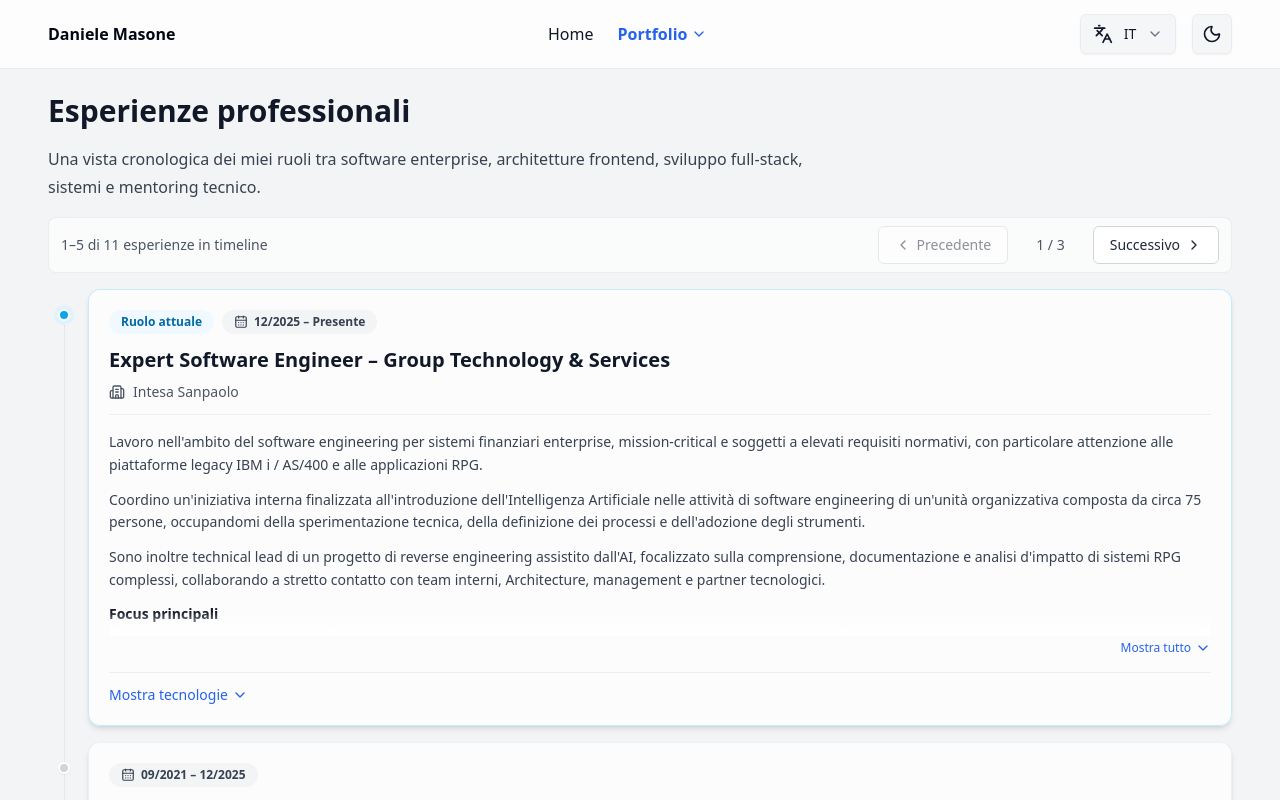
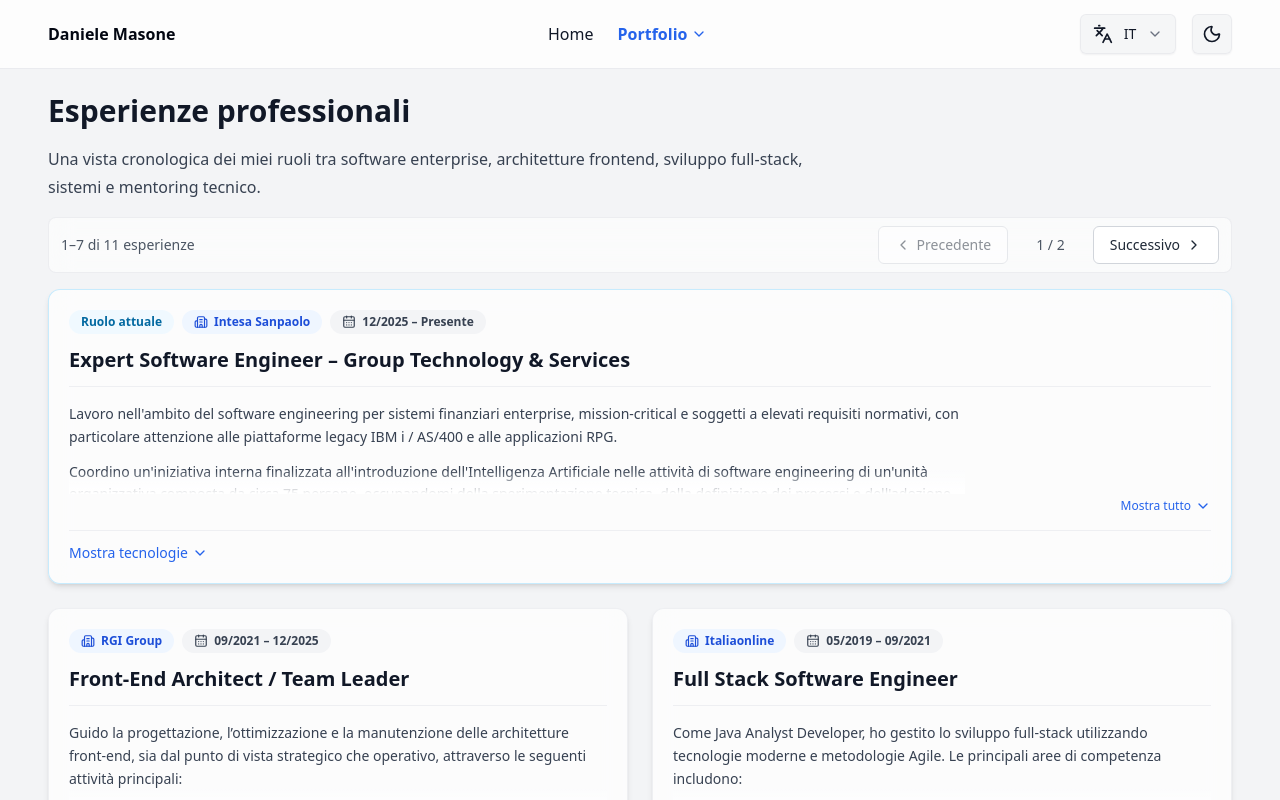
Before and after one commit to DanieleMasone/ingdanielemasone, a React (Vite) app: page /experience in a window 1280 px wide. Shown: the top 800 px of the page. Built offline with nearby package versions, Linux system fonts and the light colour scheme.

Commit message:
feat(experience): improve career timeline layout

```diff
--- a/src/locales/de/translation.json
+++ b/src/locales/de/translation.json
@@ -280,9 +280,9 @@
   },
   "experience_title": "Berufserfahrung",
   "experience_intro": "Eine chronologische Ansicht meiner Rollen in Enterprise-Software, Frontend-Architektur, Full-Stack-Delivery, System Engineering und technischem Mentoring.",
-  "experience_collection_label_one": "Timeline-Eintrag",
-  "experience_collection_label_many": "Timeline-Einträgen",
-  "experience_timeline_label": "Berufliche Timeline",
+  "experience_collection_label_one": "beruflichen Station",
+  "experience_collection_label_many": "beruflichen Stationen",
+  "experience_timeline_label": "Berufliche Stationen in chronologischer Reihenfolge",
   "experience_empty": "Keine Einträge verfügbar.",
   "experience_present": "Heute",
   "exp_label_ongoing": "Aktuelle Rolle",
--- a/src/locales/en/translation.json
+++ b/src/locales/en/translation.json
@@ -280,9 +280,9 @@
   },
   "experience_title": "Professional Experience",
   "experience_intro": "A chronological view of my roles across enterprise software, frontend architecture, full-stack delivery, systems engineering and technical mentoring.",
-  "experience_collection_label_one": "timeline entry",
-  "experience_collection_label_many": "timeline entries",
-  "experience_timeline_label": "Professional timeline",
+  "experience_collection_label_one": "experience",
+  "experience_collection_label_many": "experiences",
+  "experience_timeline_label": "Professional experience in chronological order",
   "experience_empty": "No experience entries available.",
   "experience_present": "Present",
   "exp_label_ongoing": "Current role",
--- a/src/pages/experience/Experience.jsx
+++ b/src/pages/experience/Experience.jsx
@@ -24,7 +24,7 @@ import {usePortfolioData} from "@/hooks/usePortfolioData";
 
 const YEAR_PATTERN = /\b(20\d{2}|19\d{2})\b/g;
 const PRESENT_PATTERN = /\bpresent\b/i;
-const ITEMS_PER_PAGE = 5;
+const ITEMS_PER_PAGE = 7;
 
 /**
  * Parses the year boundaries from an experience period string.
@@ -50,24 +50,6 @@ const parseExperiencePeriod = (period, currentYear) => {
         end: Math.max(start, end),
         isOngoing
     };
-};
-
-/**
- * Expands a period into every calendar year covered by the experience.
- *
- * @param {string} period - Experience period containing one or two years.
- * @param {number} [currentYear=new Date().getFullYear()] - Current year used for ongoing roles.
- * @returns {string[]} Covered years in ascending order.
- */
-export const getExperienceYears = (period, currentYear = new Date().getFullYear()) => {
-    const parsedPeriod = parseExperiencePeriod(period, currentYear);
-
-    if (!parsedPeriod) return [];
-
-    return Array.from(
-        {length: parsedPeriod.end - parsedPeriod.start + 1},
-        (_, index) => String(parsedPeriod.start + index)
-    );
 };
 
 /**
@@ -120,16 +102,17 @@ export const getExperienceStatus = (period, t, currentYear = new Date().getFullY
 };
 
 /**
- * Experience component renders a paginated professional timeline.
+ * Experience component renders a paginated chronological career collection.
  *
- * The page favors portfolio scanning: it presents recent roles first, keeps
- * the page height controlled with pagination, and lets each entry expose role,
- * company, period, description, and a collapsible technology stack.
+ * The page presents recent roles first, features the current role across the
+ * desktop content width, and uses a two-column collection for earlier roles.
+ * Its ordered-list semantics preserve career progression while pagination and
+ * expandable descriptions keep the page practical on narrow viewports.
  *
  * Uses i18next for translations.
  *
  * @component
- * @returns {JSX.Element} The rendered experience section with filtering and animated transitions.
+ * @returns {JSX.Element} The rendered chronological experience collection.
  */
 export default function Experience() {
     const {t} = useTranslation();
@@ -180,7 +163,10 @@ export default function Experience() {
                             itemLabelPlural={t("experience_collection_label_many")}
                         />
 
-                        <ol className={layoutClasses.timelineList} aria-label={t("experience_timeline_label")}>
+                        <ol
+                            className={clsx(layoutClasses.pageGrid, "grid-cols-1 md:grid-cols-2")}
+                            aria-label={t("experience_timeline_label")}
+                        >
                             {displayedExperiences.map((exp) => {
                                 const role = t(exp.role);
                                 const titleId = `experience-${exp.role.replace(/\W+/g, "-")}`;
@@ -191,24 +177,25 @@ export default function Experience() {
                                     : null;
 
                                 return (
-                                    <li key={exp.role} className={layoutClasses.timelineItem}>
-                                        <span
-                                            aria-hidden="true"
+                                    <li
+                                        key={exp.role}
                                         className={clsx(
-                                                surfaceClasses.timelineMarker,
-                                                isOngoing && surfaceClasses.timelineMarkerActive
+                                            "min-w-0 self-start",
+                                            isOngoing && "md:col-span-2"
                                         )}
-                                        />
-
+                                    >
                                         <Card
                                             data-testid="experience-card"
                                             aria-labelledby={titleId}
-                                            className={clsx("h-full", isOngoing && surfaceClasses.activeTimelineCard)}
+                                            className={clsx(
+                                                "min-w-0 self-start",
+                                                isOngoing && surfaceClasses.activeTimelineCard
+                                            )}
                                         >
-                                            <CardContent>
+                                            <CardContent className="min-w-0">
                                                 <header
                                                     className="flex flex-col gap-3 border-b border-gray-200/60 pb-3 dark:border-gray-700/60">
-                                                    <div className="flex flex-wrap items-center gap-2">
+                                                    <div className="flex min-w-0 flex-wrap items-center gap-2">
                                                         {status && (
                                                             <span
                                                                 className={clsx(
@@ -220,37 +207,46 @@ export default function Experience() {
                                                             </span>
                                                         )}
 
+                                                        {exp.company && exp.company !== "-" && (
                                                             <span
-                                                            className={clsx(surfaceClasses.mutedMetaBadge, "gap-1.5")}>
-                                                            <CalendarDays className="h-3.5 w-3.5" aria-hidden="true"/>
-                                                            <span>{formatExperiencePeriod(exp.period, t)}</span>
+                                                                className={clsx(
+                                                                    surfaceClasses.metaBadge,
+                                                                    "min-w-0 max-w-full gap-1.5"
+                                                                )}
+                                                            >
+                                                                <Building2 className="h-3.5 w-3.5 shrink-0"
+                                                                           aria-hidden="true"/>
+                                                                <span className="min-w-0 break-words">{exp.company}</span>
+                                                            </span>
+                                                        )}
+
+                                                        <span
+                                                            className={clsx(
+                                                                surfaceClasses.mutedMetaBadge,
+                                                                "min-w-0 max-w-full gap-1.5"
+                                                            )}>
+                                                            <CalendarDays className="h-3.5 w-3.5 shrink-0"
+                                                                          aria-hidden="true"/>
+                                                            <span className="min-w-0 break-words">
+                                                                {formatExperiencePeriod(exp.period, t)}
+                                                            </span>
                                                         </span>
                                                     </div>
 
-                                                    <div className="flex flex-col gap-2">
                                                     <h2
                                                         id={titleId}
-                                                            className="text-lg font-semibold leading-snug text-gray-900 dark:text-gray-100 md:text-xl"
+                                                        className="break-words text-lg font-semibold leading-snug text-gray-900 dark:text-gray-100 md:text-xl"
                                                     >
                                                         {role}
                                                     </h2>
-
-                                                        {exp.company && exp.company !== "-" && (
-                                                            <p className="flex items-center gap-2 text-sm font-medium text-gray-600 dark:text-gray-400">
-                                                                <Building2 className="h-4 w-4 shrink-0"
-                                                                           aria-hidden="true"/>
-                                                                <span>{exp.company}</span>
-                                                            </p>
-                                                        )}
-                                                    </div>
                                                 </header>
 
                                                 {exp.description && (
                                                     <StructuredDescription
                                                         description={description}
                                                         titleId={titleId}
-                                                        maxLines={isOngoing ? 9 : 4}
-                                                        className="text-left text-sm leading-relaxed text-gray-700 dark:text-gray-300"
+                                                        maxLines={4}
+                                                        className="max-w-4xl text-left text-sm leading-relaxed text-gray-700 dark:text-gray-300"
                                                     />
                                                 )}
 
--- a/src/styles/commonClasses.js
+++ b/src/styles/commonClasses.js
@@ -24,8 +24,6 @@
  * @property {string} filterSidebar - Width-constrained sticky desktop sidebar wrapper for route-level filters.
  * @property {string} horizontalFilterBar - Horizontal filter controls with compact scrolling on small screens.
  * @property {string} sidebarFilterBar - Sidebar filter controls that switch from horizontal scrolling to a vertical desktop rail.
- * @property {string} timelineList - Semantic vertical timeline list with a decorative progress rail.
- * @property {string} timelineItem - Timeline item wrapper that reserves space for the rail marker.
  * @property {string} focusList - Responsive list layout for compact portfolio focus items.
  * @property {string} focusMarker - Decorative marker aligned with the first text line of portfolio focus items.
  * @property {string} tradingIntroLayout - Responsive trading intro layout with CTA actions beside the copy on desktop.
@@ -64,9 +62,6 @@ export const layoutClasses = {
       "flex flex-row gap-2 overflow-x-auto pb-2 scrollbar-hide sm:flex-wrap sm:justify-center sm:overflow-visible sm:pb-0",
   sidebarFilterBar:
       "flex min-w-0 max-w-full flex-row gap-2 overflow-x-auto snap-x pb-2 scrollbar-hide md:flex-col md:overflow-visible md:snap-none md:pb-0",
-  timelineList:
-      "relative flex flex-col gap-4 before:absolute before:bottom-4 before:left-3 before:top-4 before:w-px before:bg-gray-200 dark:before:bg-gray-700 sm:before:left-4",
-  timelineItem: "relative pl-8 sm:pl-10",
   focusList:
       "grid grid-cols-1 gap-2 text-left sm:grid-cols-3 md:flex md:flex-wrap md:justify-start",
   focusMarker: "mt-[0.42em] h-1.5 w-1.5 shrink-0 rounded-full bg-blue-500 dark:bg-blue-300 md:mt-0",
@@ -98,11 +93,9 @@ export const layoutClasses = {
  * @property {string} insetText - Compact inset surface for descriptive text inside cards.
  * @property {string} metaBadge - Compact badge for card metadata such as category, period, or publication state.
  * @property {string} mutedMetaBadge - Compact neutral badge for secondary card metadata.
- * @property {string} statusBadgeBase - Base status badge for current-role timeline states.
- * @property {string} statusBadgeOngoing - Current-role timeline badge color.
- * @property {string} timelineMarker - Decorative marker used by the Experience page timeline.
- * @property {string} timelineMarkerActive - Highlighted marker for the current role in the Experience timeline.
- * @property {string} activeTimelineCard - Current-role card accent used in the Experience timeline.
+ * @property {string} statusBadgeBase - Base status badge for active collection states.
+ * @property {string} statusBadgeOngoing - Current-item status badge color.
+ * @property {string} activeTimelineCard - Active card accent used by Experience and Projects.
  * @property {string} credentialIcon - Compact icon surface used by certification cards.
  * @property {string} initialAvatar - Local initials avatar used when a real portrait is not available.
  * @property {string} mediaFrame - Responsive 16:9 media surface for course cover thumbnails.
@@ -129,10 +122,6 @@ export const surfaceClasses = {
       "inline-flex items-center rounded-full px-3 py-1 text-xs font-semibold",
   statusBadgeOngoing:
       "bg-sky-50 text-sky-700 dark:bg-sky-500/15 dark:text-sky-200",
-  timelineMarker:
-      "absolute left-1.5 top-5 h-3 w-3 rounded-full border-2 border-white bg-gray-300 shadow-sm dark:border-gray-900 dark:bg-gray-600 sm:left-2.5",
-  timelineMarkerActive:
-      "bg-sky-500 ring-4 ring-sky-100 dark:bg-sky-300 dark:ring-sky-400/20",
   activeTimelineCard:
       "border-sky-200/80 bg-sky-50/70 dark:border-sky-400/30 dark:bg-sky-500/10",
   credentialIcon:
```
Also changed, not shown: docs-src/tutorials/content-maintenance.md (+2 -2 lines), src/locales/es/translation.json, src/locales/fr/translation.json, src/locales/it/translation.json, 2 other files (tests, documents, lock files or other folders). Lines whose indentation alone changed are shown as unchanged.
